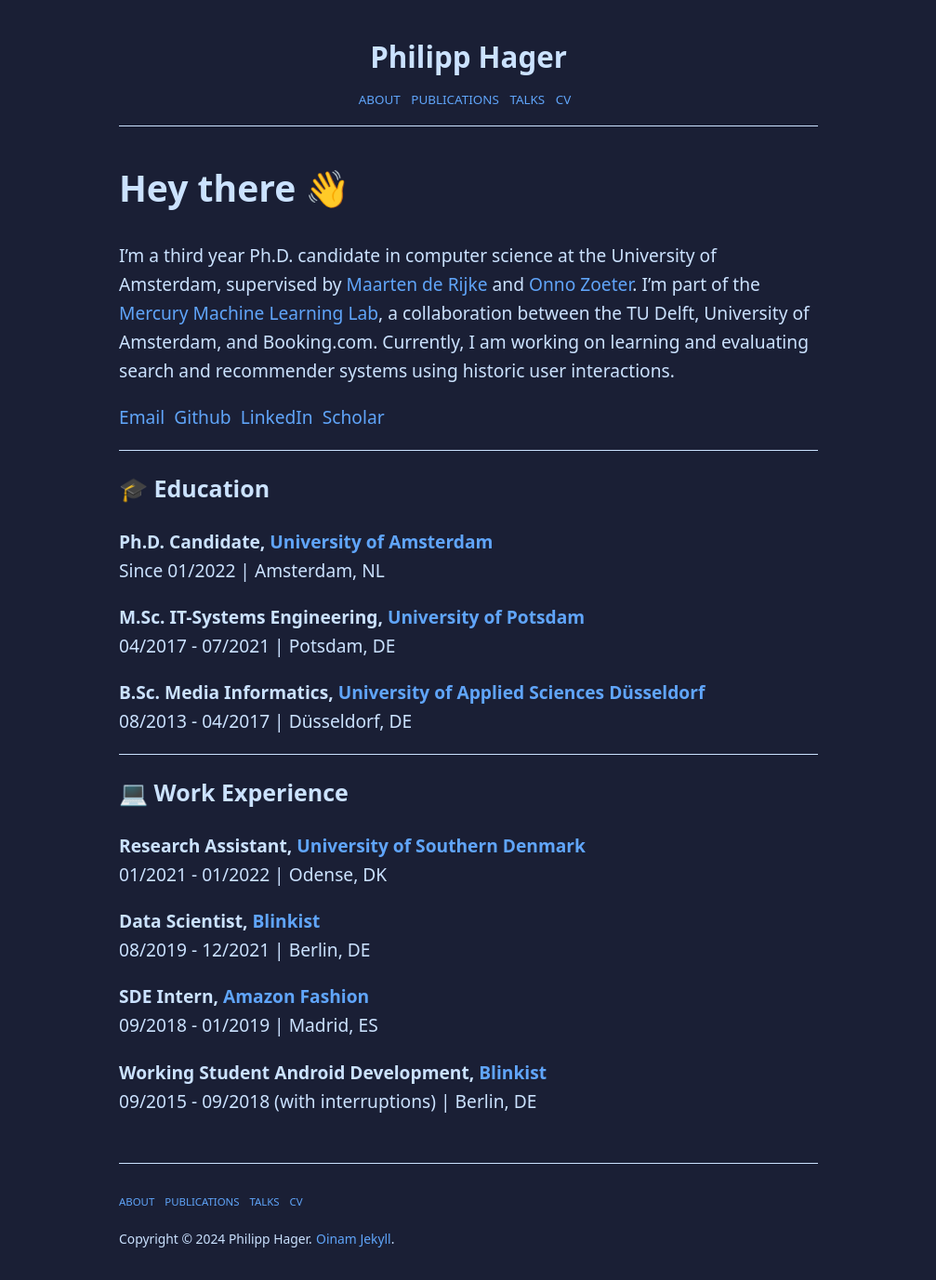
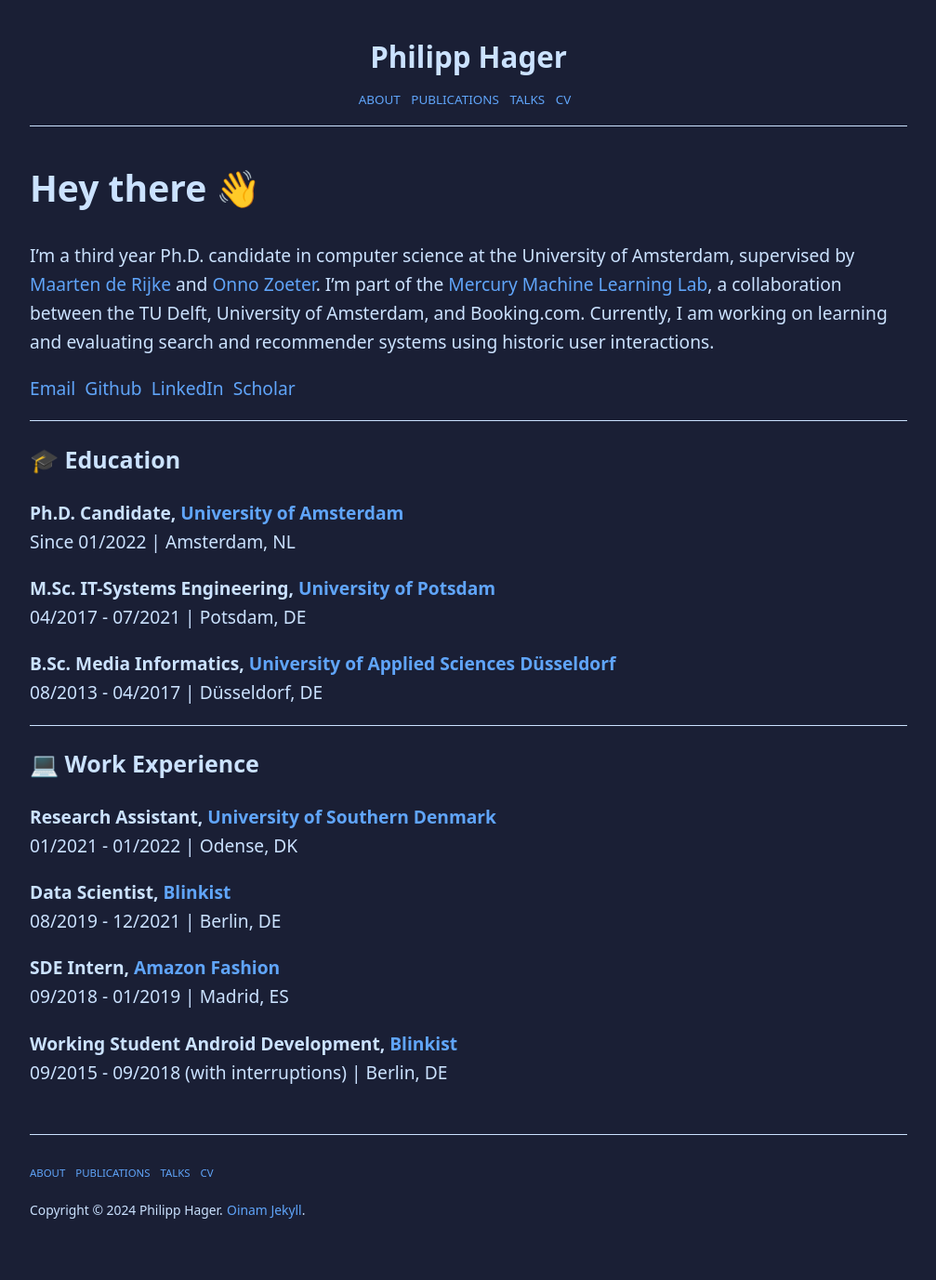
Before and after one commit to philipphager/philipphager.github.io, a Jekyll site: the page built from index.md, in a window 1280 px wide. Shown: the whole page at 93% size, without its empty margins (136-1143 px from the left). Built offline with Jekyll 4.4.1, drawn with Linux system fonts in a browser that asks for light colours; after the commit the page ends 1346 px from its top, so only the background shows below that.

Commit message:
Update settings.css

```diff
--- a/_includes/css/settings.css
+++ b/_includes/css/settings.css
@@ -6,7 +6,7 @@
 
   /* an ideal reading width - 48rem - 768px based off 16px:1rem */
   /* remember to set this to media-queries too if you are not handling it separately */
-  --body-width: 48rem;
+  --body-width: 60rem;
 
   /* default: minor third scale progression */
   --typescale-body: 1.2;
```
